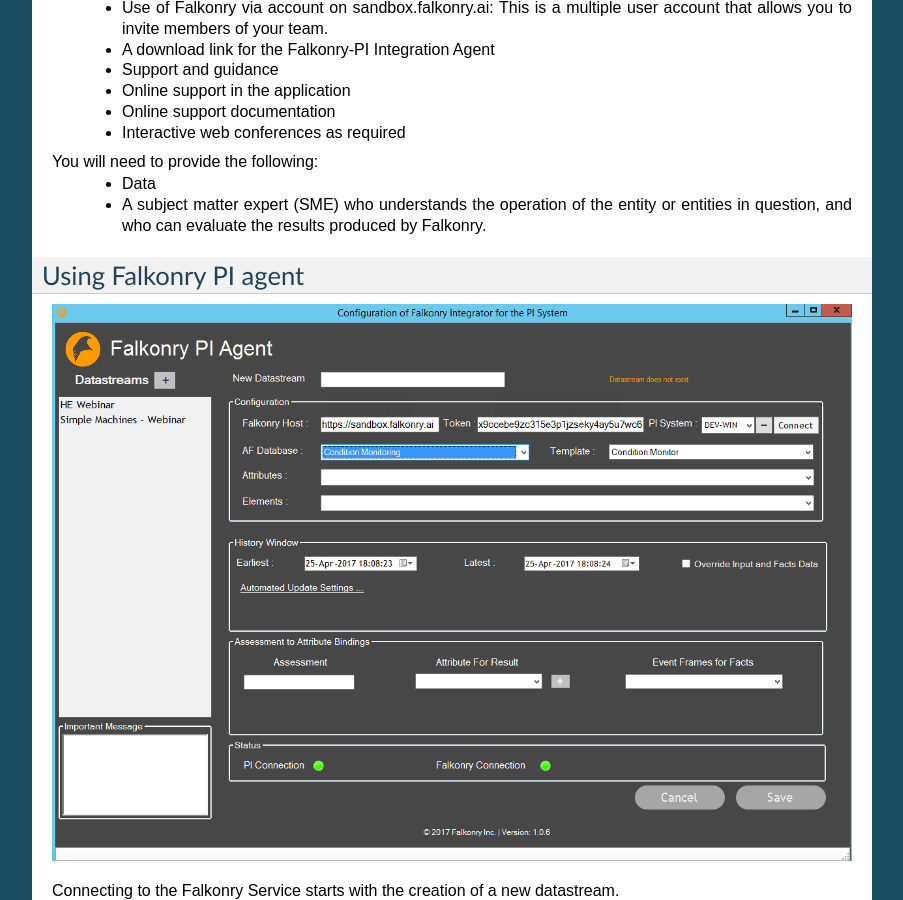
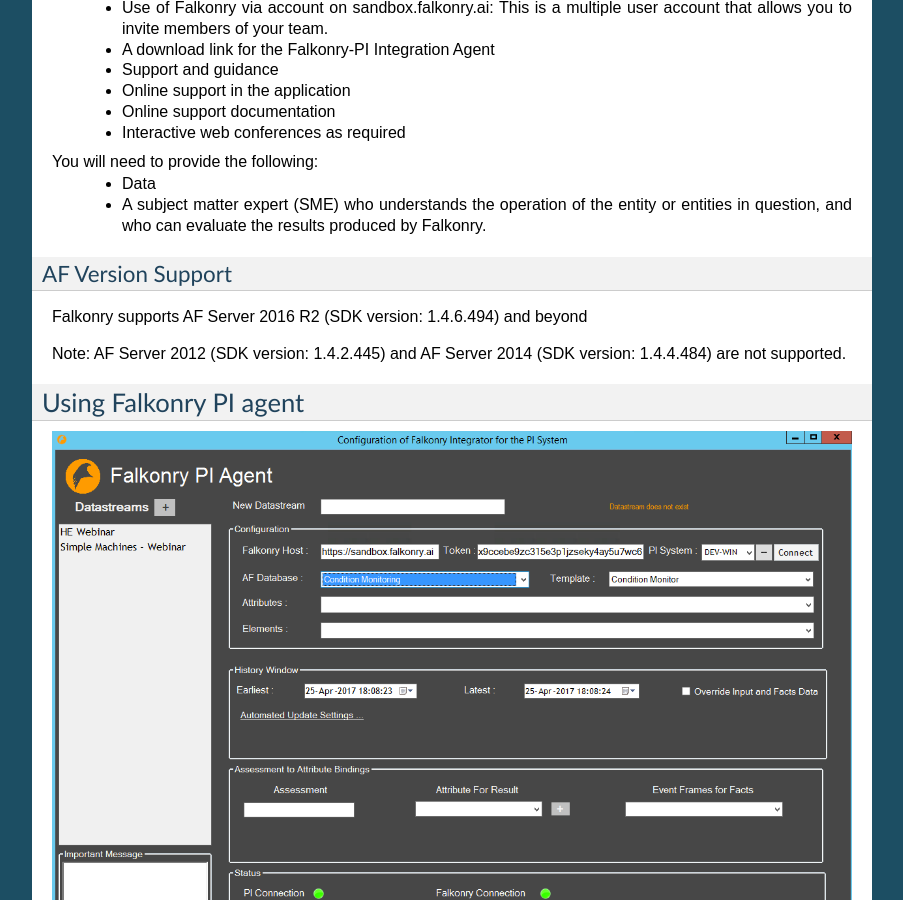
Before and after one commit to suhas-mehta/support, a Sphinx documentation site: the page built from docs/pi_agent/index.rst, in a window 1280 px wide and 900 px high, scrolled down 1709 px. Shown: the whole window, without its empty margins (198-1101 px from the left). Built offline with Sphinx 7.4.7, drawn with Linux system fonts in a browser that asks for light colours; pages that are not in the unit, such as notebooks, are missing from menus.

Commit message:
Added PI versions supported

```diff
--- a/docs/pi_agent/index.rst
+++ b/docs/pi_agent/index.rst
@@ -43,6 +43,12 @@
 You will need to provide the following:
      * Data
      * A subject matter expert (SME) who understands the operation of the entity or entities in question, and who can evaluate the results produced by Falkonry.
+
+AF Version Support
+^^^^^^^^^^^^^^^^^^
+Falkonry supports AF Server 2016 R2 (SDK version: 1.4.6.494) and beyond
+
+Note: AF Server 2012 (SDK version: 1.4.2.445) and AF Server 2014 (SDK version: 1.4.4.484) are not supported.
 
 
 Using Falkonry PI agent
```
